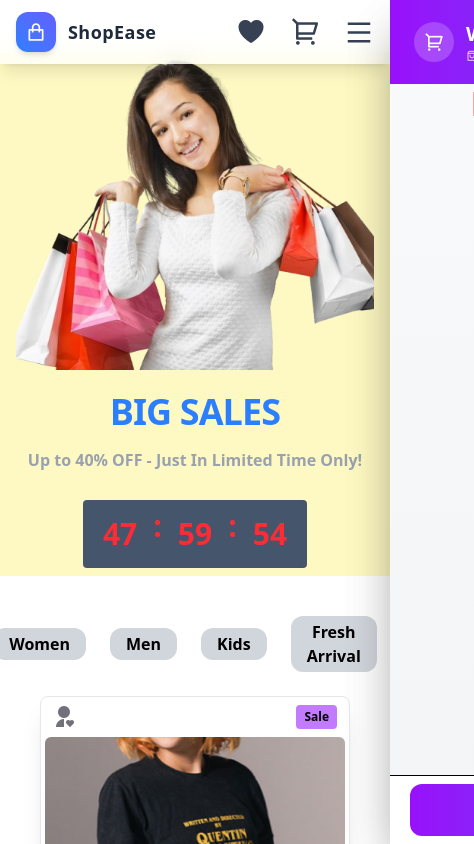
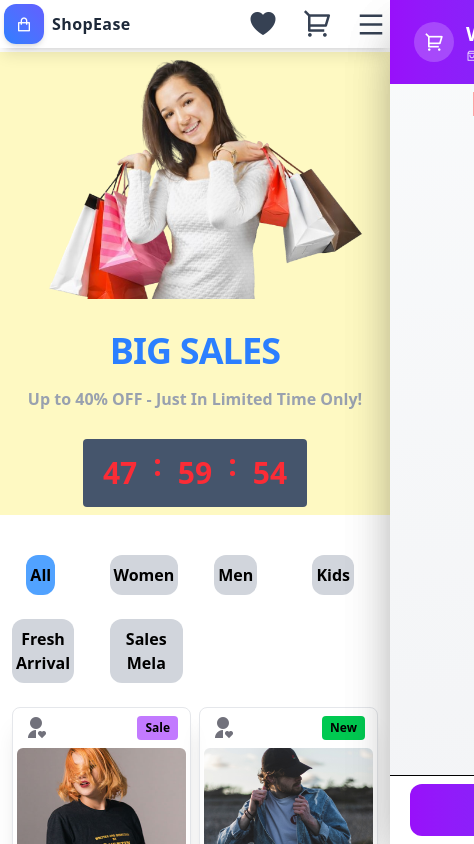
Before and after one commit to Zeeshanelia/E-commerce-Web-App-Fully-Functional-With-useState, a React (Vite) app: page / in a window 390 px wide. Shown: the top 844 px of the page, 474 px wide, since content can reach past the window. Built offline with nearby package versions, Linux system fonts and the light colour scheme.

Commit message:
fix nav cart & wishList responsive

```diff
--- a/src/component/Banner/Banner.jsx
+++ b/src/component/Banner/Banner.jsx
@@ -70,11 +70,11 @@ const Banner = () => {
         </div>
 
 
-        <div className="h-[300px] w-full md:w-1/2 lg:w-2/5">
+        <div className="md:h-[300px] w-full md:w-1/2 lg:w-2/5">
           <img
             src="/images/2-girl-shopping-bags-hands.png"
             alt="Girl holding shopping bags"
-            className="w-full h-[310px] object-cover"
+            className="md:w-full md:h-[310px] object-cover"
           />
         </div>
 
--- a/src/component/Cart/Cart.jsx
+++ b/src/component/Cart/Cart.jsx
@@ -3,7 +3,7 @@ import "remixicon/fonts/remixicon.css";
 const Cart = ({ activePanel, handlClosePanel, cart, removeItem, quantityIncrement, quantityDecrease, subTotal, totalItem, shipingFee, totalSummary, setOrderSummary }) => {
   return (
 
-    <aside className={`fixed top-0 right-0 h-screen w-full sm:w-[420px] bg-gradient-to-b from-gray-50 to-gray-100 z-50 shadow-2xl flex flex-col transform transition-translate duration-500
+    <aside className={`fixed top-0 right-0 h-screen w-full sm:w-[420px] bg-gradient-to-b from-gray-50 to-gray-100 z-50 shadow-2xl flex flex-col transform transition-transform duration-500
     ${activePanel === 'Cart' ? 'translate-x-0' : 'translate-x-full'} `}>
 
 
--- a/src/component/Nav/Nav.jsx
+++ b/src/component/Nav/Nav.jsx
@@ -5,14 +5,14 @@ const Nav = ({ handleScrolling, setSearchedProduct, handlePanel, totalItem, wish
   const [menuOpen, setMenuOpen] = useState(false);
 
   return (
-    <header className="fixed top-0 w-full h-16 backdrop-blur-md bg-white/70 flex items-center justify-between px-4 md:px-10 shadow-lg z-50 transition-all duration-300">
+    <header className="fixed top-0 md:w-full w-screen md:h-16 h-12 backdrop-blur-md bg-white/70 flex items-center justify-between  px-1 md:px-10 shadow-lg z-50 transition-all duration-300">
 
       {/* Logo */}
-      <div className="flex items-center gap-3 cursor-pointer group">
+      <div className="flex items-center  gap-2 cursor-pointer group">
         <div className="w-10 h-10 rounded-xl bg-gradient-to-tr from-blue-500 to-indigo-500 flex items-center justify-center shadow-md group-hover:scale-105 transition">
-          <i className="ri-shopping-bag-line text-xl text-white"></i>
+          <i className="ri-shopping-bag-line md:text-xl text-white"></i>
         </div>
-        <span className="font-bold text-gray-800 text-lg tracking-wide">ShopEase</span>
+        <span className="md:font-bold font-semibold text-gray-800 md:text-lg tracking-wide">ShopEase</span>
       </div>
 
       {/* Desktop Search */}
--- a/src/component/Products/Products.jsx
+++ b/src/component/Products/Products.jsx
@@ -2,7 +2,7 @@ import { useState } from "react"
 import ProductsList from "./../Products/ProductList"
 import WishList from "../WishList/WishList"
 
-const Products = ({ searchedProduct, addToCart , addToWishList , wishList}) => {
+const Products = ({ searchedProduct, addToCart, addToWishList, wishList }) => {
     const catog = ["All", "Women", "Men", "Kids", "Fresh Arrival", "Sales Mela"]
     const [isActive, setIsActive] = useState("All")
     const filterItems = ProductsList.filter((item) => {
@@ -30,12 +30,13 @@ const Products = ({ searchedProduct, addToCart , addToWishList , wishList}) => {
 
                     <div className="flex justify-between items-center mb-1 px-2">
 
-                        <button onClick={()=> addToWishList(item)}
-                        className={`hover:scale-120 transition-transform duration-300
-                            ${wishList.some(w => w.id === item.id) ?'text-red-500' : 'text-zinc-500'}   `}>
+                        <button onClick={() => addToWishList(item)}
+                            className={`hover:scale-120 transition-transform duration-300
+                            ${wishList.some( w => w.id === item.id) ? 'text-red-500' : 'text-zinc-500'}
+                                 `}>
 
 
-                        {  /* wishList icon  */}
+                            {  /* wishList icon  */}
 
                             <i className="ri-user-heart-fill text-2xl"> </i>
                         </button>
@@ -43,7 +44,7 @@ const Products = ({ searchedProduct, addToCart , addToWishList , wishList}) => {
 
                         {
 
-                               //******   Sale or New Arrival
+                            //******   Sale or New Arrival
 
                             (item.salesMela || item.freshArrival) && (
                                 <span
@@ -84,13 +85,13 @@ const Products = ({ searchedProduct, addToCart , addToWishList , wishList}) => {
 
 
     return (<>
-        <section id="product-section" className="max-w-[79rem] mx-auto px-10 mt-10 mb-10">
+        <section id="product-section" className="max-w-[79rem] mx-auto md:px-10 px-3 :border mt-10 mb-10">
 
-            <div className="flex  justify-center gap-6 items-center ">
+            <div className="md:flex grid grid-cols-4 space-x-4  justify-center gap-6 md:items-center ">
                 {catog.map((item, index) => (
 
                     <div key={index} >
-                        <button className={`text-zink-500 font-semibold  hover:bg-blue-400 px-4 py-1 rounded-xl hover:scale-125 transition-translate duration-300
+                        <button className={`text-zink-500 font-semibold  hover:bg-blue-400 md:px-4 px-1 py-2 rounded-xl hover:scale-125 transition-translate duration-300
                             ${isActive === item ? "bg-blue-400" : "bg-gray-300"}`} onClick={() => setIsActive(item)}>
 
                             {item}
@@ -103,10 +104,13 @@ const Products = ({ searchedProduct, addToCart , addToWishList , wishList}) => {
 
 
 
-            <div className="grid grid-cols-1 sm:grid-cols-2 md:grid-cols-3 lg:grid-cols-4 xl:grid-cols-5 gap-6 mt-6">
+            <div className="grid grid-cols-2 sm:grid-cols-2  lg:grid-cols-4 xl:grid-cols-5 md:gap-6 gap-2 mt-6">
+
                 {filterItems.length === 0 ? (
                     <div className="col-span-full flex justify-center items-center">
-                        <p className="mt-10 text-gray-400 font-semibold border p-3 rounded">
+
+
+                        <p className="mt-10 text-gray-400 font-semibold border md:p-3 rounded">
                             No Product Found
                         </p>
                     </div>
--- a/src/component/WishList/WishList.jsx
+++ b/src/component/WishList/WishList.jsx
@@ -2,7 +2,7 @@
 const WishList = ({ activePanel, handlClosePanel, wishList, addToCart, clearWishList, quantityIncrement, removeItem }) => {
 
     return (<>
-        <aside className={`fixed top-0 right-0 h-screen w-full sm:w-[420px] bg-gradient-to-b from-gray-50 to-gray-100 z-50 shadow-2xl flex flex-col transform transition-translate duration-500 ${activePanel === 'WishList' ? 'translate-x-0' : 'translate-x-full'} `} >
+        <aside className={`fixed top-0 right-0 h-screen w-full sm:w-[420px] max-w-full bg-gradient-to-b from-gray-50 to-gray-100 z-50 shadow-2xl flex flex-col transform transition-transform duration-500 overflow-y-auto overscroll-contain ${activePanel === 'WishList' ? 'translate-x-0' : 'translate-x-full'} `} >
 
             {/* HEADER */}
             <header className="px-6 py-5 bg-gradient-to-r from-purple-600 to-indigo-600 text-white flex justify-between items-center">
```
Also changed, not shown: 2 other files (tests, documents, lock files or other folders).
